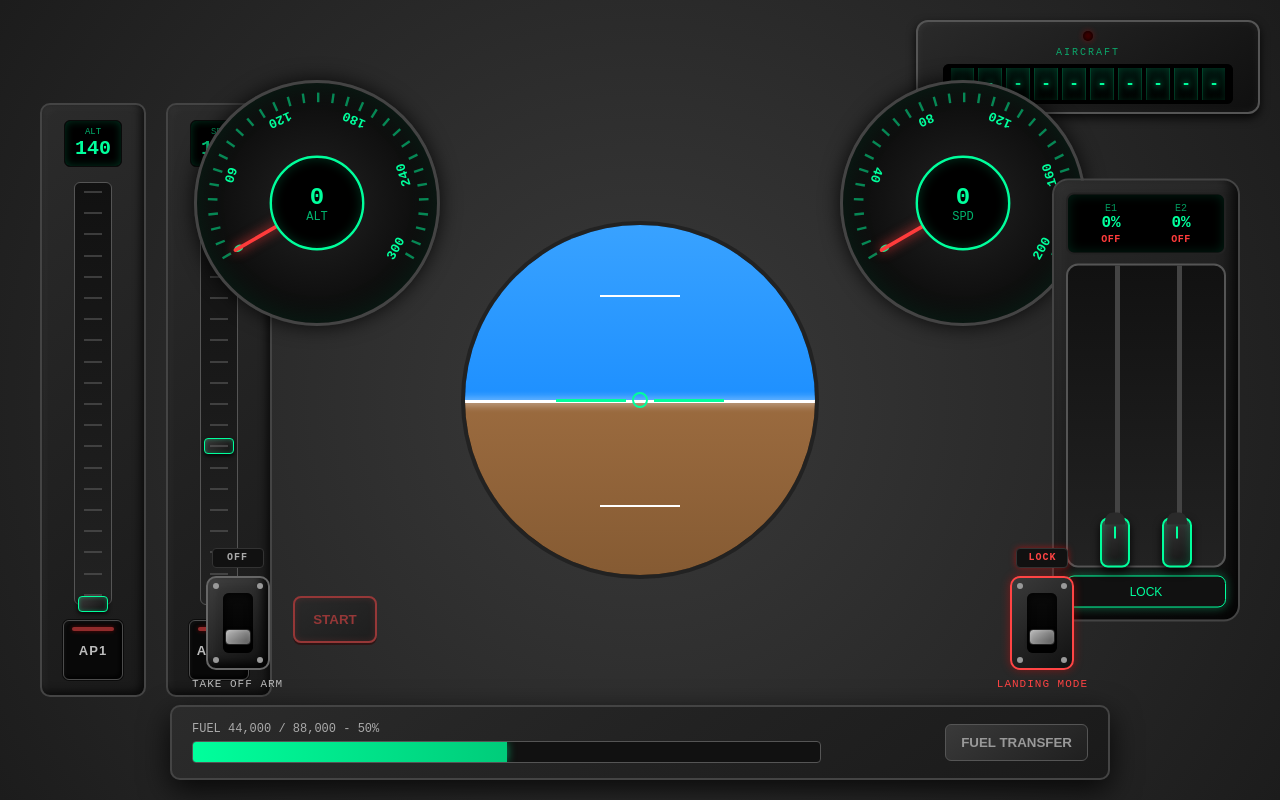
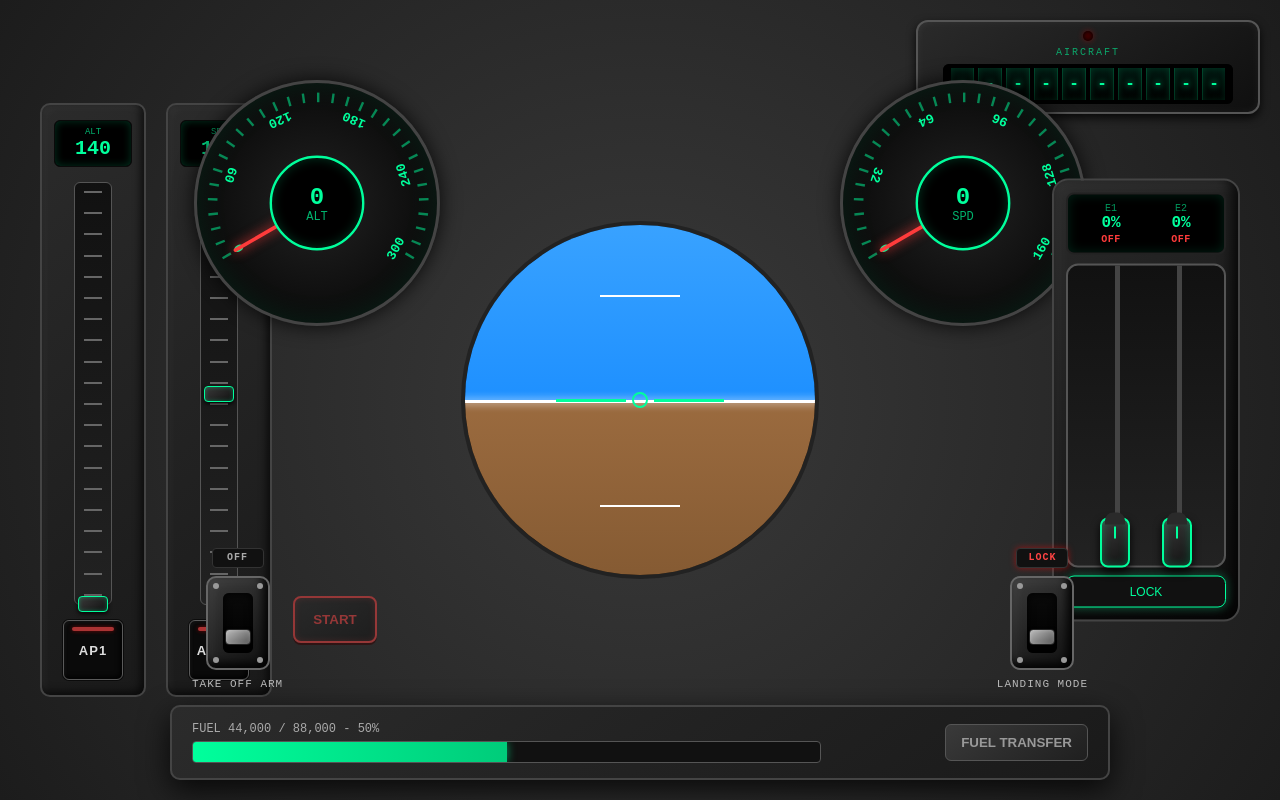
Before and after one commit to fanecovsf/external-cockpit, a Vue app in the folder frontend/cockpit/: page / in a window 1280 px wide. Built offline with nearby package versions, Linux system fonts and the light colour scheme; no server answers.

Commit message:
feat: visual adjustments

```diff
--- a/frontend/cockpit/src/App.vue
+++ b/frontend/cockpit/src/App.vue
@@ -220,7 +220,7 @@ watch(altitude, (newVal, oldVal) => {
       <AltitudeSelector
         v-model="speed"
         :min="40"
-        :max="200"
+        :max="160"
         label="SPD"
         :isActive="autoThrottleActive"
         :locked="autoPilotLocked"
@@ -242,10 +242,10 @@ watch(altitude, (newVal, oldVal) => {
       <InstrumentDisplay
         label="SPD"
         :value="displaySpeed"
-        :max="200"
+        :max="160"
         :size="240"
-        :minLimit="140"
-        :maxLimit="200"
+        :minLimit="120"
+        :maxLimit="160"
       />
     </div>
 
--- a/frontend/cockpit/src/components/AltitudeSelector.vue
+++ b/frontend/cockpit/src/components/AltitudeSelector.vue
@@ -106,9 +106,10 @@ const handleClick = () => {
 
 /* DISPLAY */
 .display {
+  width: 60px; /* 👈 largura fixa */
   background: black;
   color: #00ff9c;
-  padding: 6px 10px;
+  padding: 6px 8px;
   border-radius: 6px;
   border: 1px solid #0a0a0a;
   box-shadow: inset 0 0 8px #00ff9c33;
@@ -149,7 +150,6 @@ const handleClick = () => {
   height: 2px;
   background: #666;
   margin: 0 auto;
-  opacity: 0.5;
 }
 
 /* INDICADOR */
--- a/frontend/cockpit/src/components/ApButton.vue
+++ b/frontend/cockpit/src/components/ApButton.vue
@@ -82,11 +82,6 @@ const handleClick = () => {
   box-shadow: 0 0 4px rgba(255, 0, 0, 0.4);
 }
 
-/* LOCKED VISUAL */
-.ap-button.locked {
-  filter: brightness(0.85);
-}
-
 /* HOVER */
 .ap-button:hover:not(:disabled) {
   filter: brightness(1.08);
--- a/frontend/cockpit/src/components/ThrottleLevers.vue
+++ b/frontend/cockpit/src/components/ThrottleLevers.vue
@@ -124,7 +124,7 @@ const toggleLink = () => {
 // ===== STATUS =====
 const getEngineStatus = (value) => {
   if (value === 0) return { label: "OFF", class: "off" };
-  if (value <= 7) return { label: "IDLE", class: "idle" };
+  if (value <= 9) return { label: "IDLE", class: "idle" };
   if (value <= 14) return { label: "CRUISE", class: "cruise" };
   return { label: "TAKEOFF", class: "takeoff" };
 };
--- a/frontend/cockpit/src/components/ToggleSwitch.vue
+++ b/frontend/cockpit/src/components/ToggleSwitch.vue
@@ -167,12 +167,7 @@ const getStatus = () => {
   cursor: not-allowed;
 }
 
-.toggle-switch.locked .switch-base {
-  border-color: #ff4444;
-  box-shadow: 0 0 10px rgba(255, 0, 0, 0.4);
-}
-
-.toggle-switch.locked .switch-label {
+.toggle-switch.locked {
   color: #ff4444;
 }
 </style>
```
Also changed, not shown: 1 other file (tests, documents, lock files or other folders).
